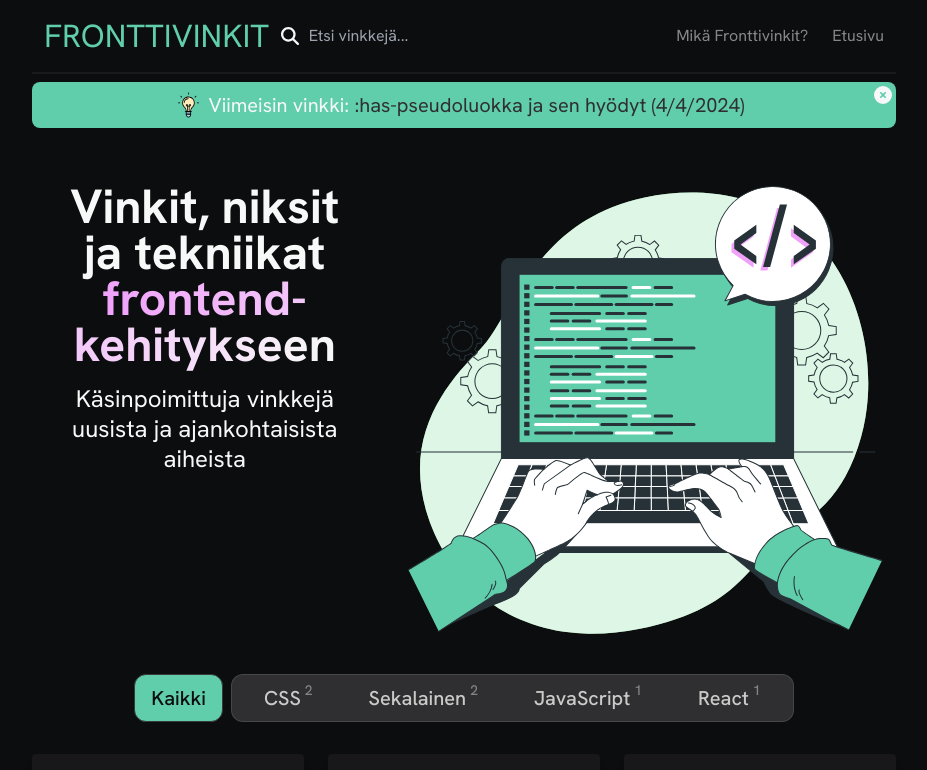
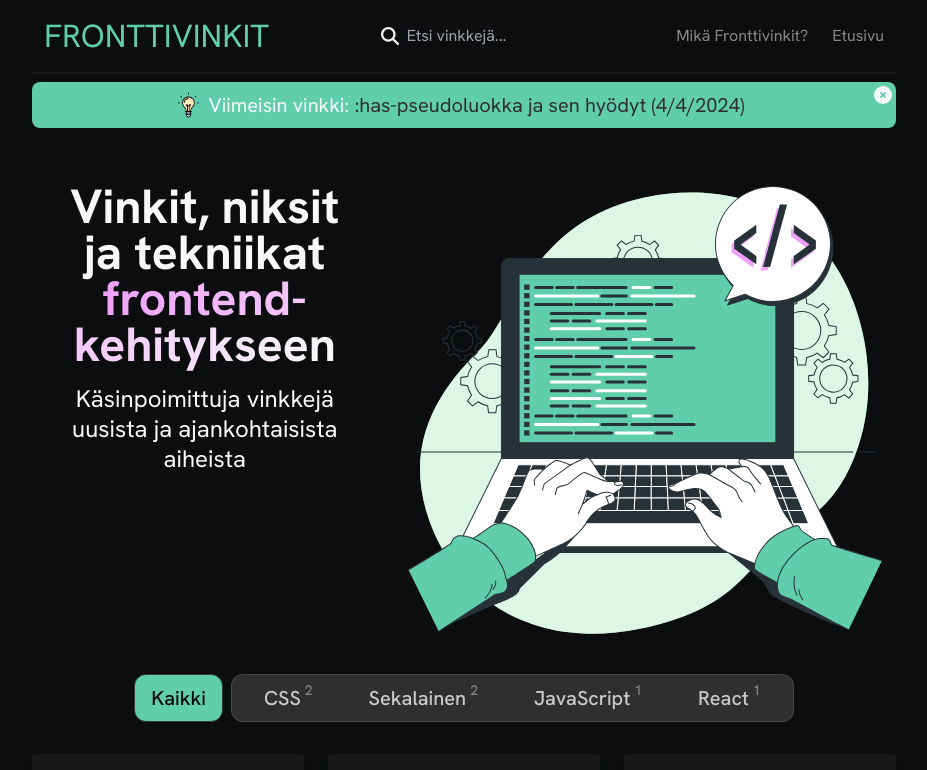
Before and after one commit to juusorutanen/fronttivinkit, a Next.js app: page / in a window 1280 px wide. Shown: the top 770 px of the page, without its empty margins (176-1103 px from the left). Built offline with nearby package versions, Linux system fonts and the light colour scheme.

Commit message:
edit accessibility and responsivity

```diff
--- a/components/Search/SearchBar.jsx
+++ b/components/Search/SearchBar.jsx
@@ -24,15 +24,16 @@ const SearchBar = ({ postMetadata }) => {
   };
 
   return (
-    <div className="relative flex w-96">
-      <div className="relative">
+    <form role="search" className="relative flex w-48">
+      <label className="sr-only" for="search">Hakusana</label>
         <FaMagnifyingGlass
-          color="#F7F7F7"
+          color="#F2F2F2"
           size={18}
-          className="absolute text-background top-1/2 left-0 transform -translate-y-1/2"
+          className="absolute text-background top-1/2 left-1 transform -translate-y-1/2"
         />
+        {/* bg-transparent removed below */}
         <input
-          className="outline-none bg-transparent pl-7 w-96"
+          className="placeholder:text-gray-500 pl-[30px] p-1 outline-none w-48 bg-transparent"
           name="search"
           id="search"
           placeholder="Etsi vinkkejä..."
@@ -40,14 +41,13 @@ const SearchBar = ({ postMetadata }) => {
           onChange={handleChange}
           value={searchInput}
         />
-      </div>
       {showResults && (
-        <div className="absolute top-full left-0 w-full max-h-200 overflow-y-auto bg-white shadow-md z-10 p-2">
+        <div className="absolute top-full left-0 w-full max-h-200 overflow-y-auto bg-dark-charcoal shadow-md z-10 p-2">
           {filteredData.length === 0 ? (
-            <p className="text-accent">No results found.</p>
+            <p className="text-white">Ei hakutuloksia...</p>
           ) : (
             filteredData.map((post) => (
-              <div className="text-accent" key={post.title}>
+              <div className="text-white" key={post.title}>
                 <p>
                   <Link href={`/tip/${post.slug}`}>{post.title}</Link>
                 </p>
@@ -56,7 +56,7 @@ const SearchBar = ({ postMetadata }) => {
           )}
         </div>
       )}
-    </div>
+    </form>
   );
 };
 
```
